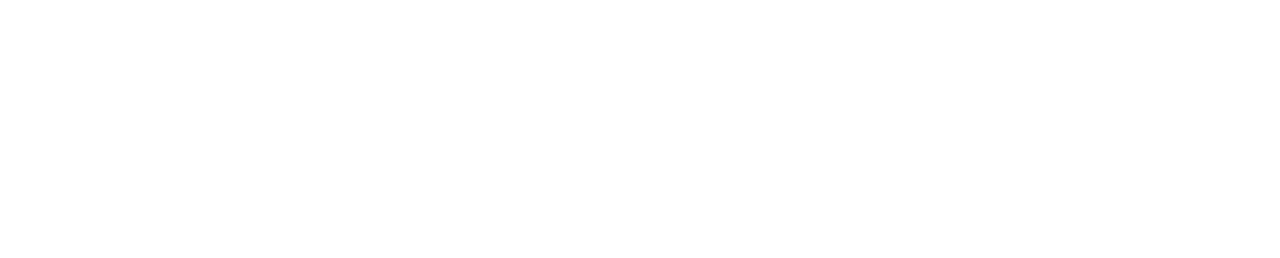
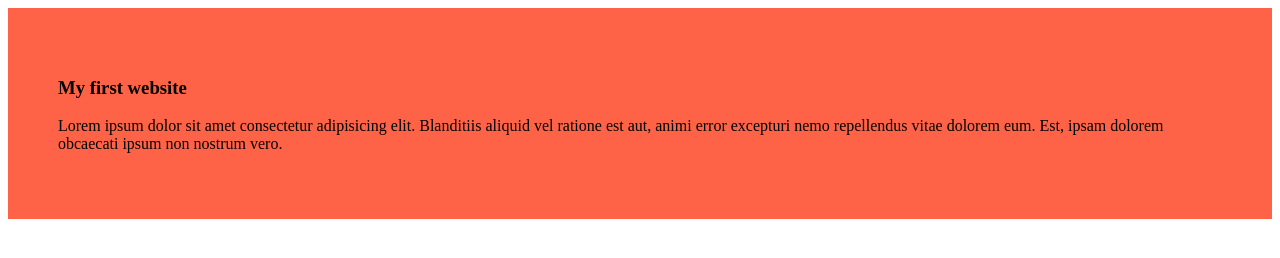
Before and after one commit to nabilkhan619101/nabilkhan-first-github, a plain HTML site: page index.html in a window 1280 px wide. Drawn offline with Linux system fonts and the light colour scheme.

Commit message:
added the first blog

```diff
--- a/index.html
+++ b/index.html
@@ -3,9 +3,17 @@
 <head>
     <meta charset="UTF-8">
     <meta name="viewport" content="width=device-width, initial-scale=1.0">
-    <title>My First Ever Github Repo</title>
+    <title>My simple website</title>
+    <link rel="stylesheet" href="styles/blog.css">
 </head>
 <body>
+  <div>
+<h3>My first website </h3>
+<p>Lorem ipsum dolor sit amet consectetur adipisicing elit. Blanditiis aliquid vel ratione est aut, animi error excepturi nemo repellendus vitae dolorem eum. Est, ipsam dolorem obcaecati ipsum non nostrum vero.</p>
+
+
+
+  </div>
 
 </body>
 </html>
--- /dev/null
+++ b/styles/blog.css
@@ -0,0 +1,5 @@
+div{
+background-color: tomato;
+padding: 50px;
+
+}
```
